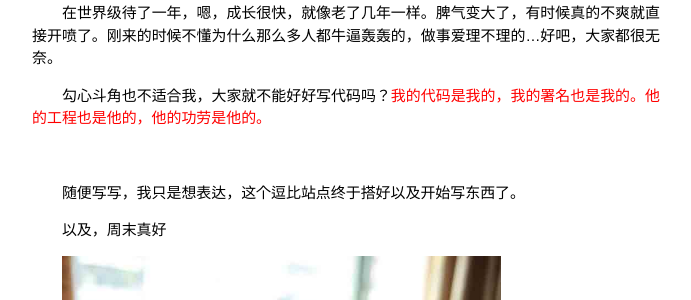
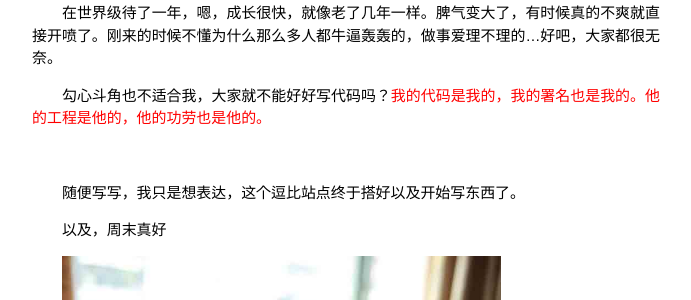
Before and after one commit to orangetangerine/blog, a Jekyll site: the page built from _posts/2014-06-15-mobile.html, in a window 1280 px wide. Shown: the part 1253-1553 px from the top of the page, without its empty margins (294-985 px from the left). Built offline with Jekyll 4.4.1, drawn with Linux system fonts in a browser that asks for light colours; comment, search, counter and statistics services are not loaded.

Commit message:
modify post content

```diff
--- a/_posts/2014-06-15-mobile.html
+++ b/_posts/2014-06-15-mobile.html
@@ -25,7 +25,7 @@ date: 2014-06-15 17:15:00
 <br/><br/>
 <p>总是活在舆论下。麻痹的，<span class="line-through red">You can you up !</span></p>
 <p>在世界级待了一年，嗯，成长很快，就像老了几年一样。脾气变大了，有时候真的不爽就直接开喷了。刚来的时候不懂为什么那么多人都牛逼轰轰的，做事爱理不理的…好吧，大家都很无奈。</p>
-<p>勾心斗角也不适合我，大家就不能好好写代码吗？<span class="red">我的代码是我的，我的署名也是我的。他的工程也是他的，他的功劳是他的。</span></p>
+<p>勾心斗角也不适合我，大家就不能好好写代码吗？<span class="red">我的代码是我的，我的署名也是我的。他的工程是他的，他的功劳也是他的。</span></p>
 <br/>
 <p>随便写写，我只是想表达，这个逗比站点终于搭好以及开始写东西了。</p>
 <p>以及，周末真好</p>
```
